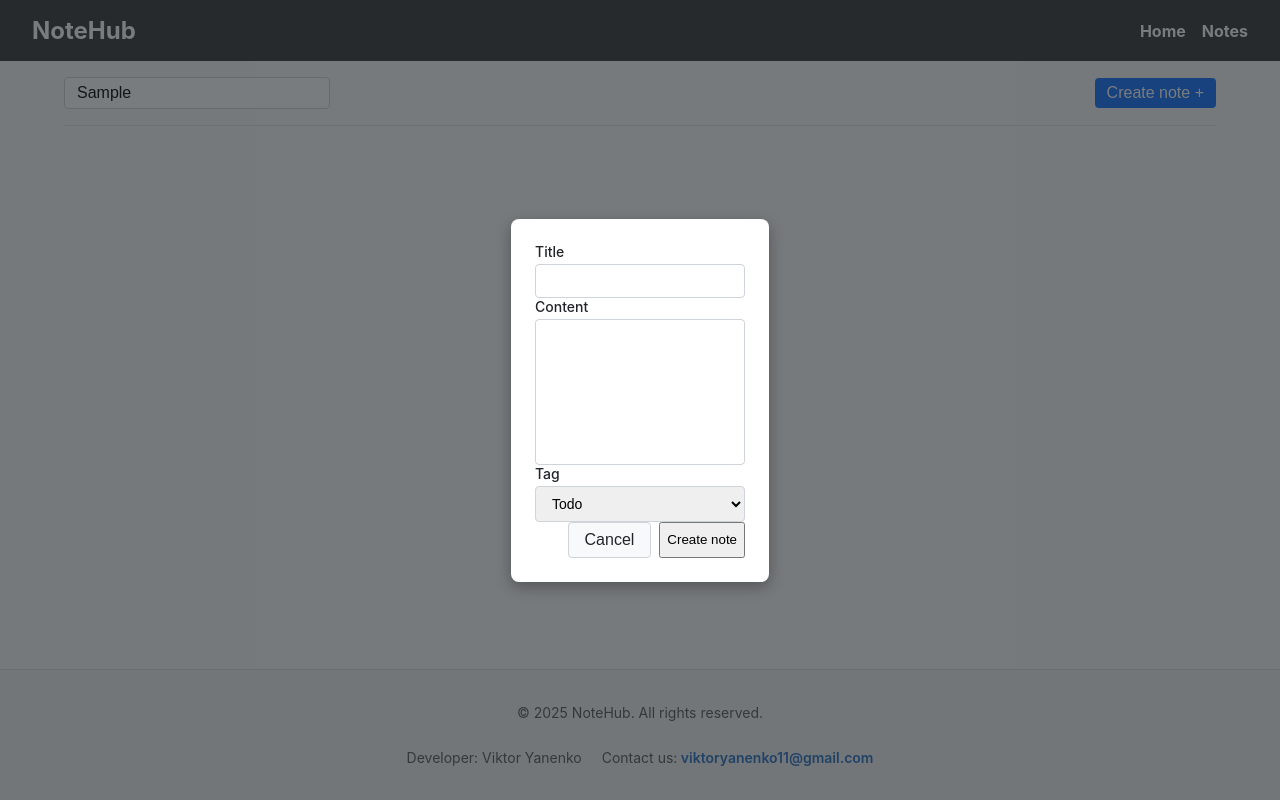
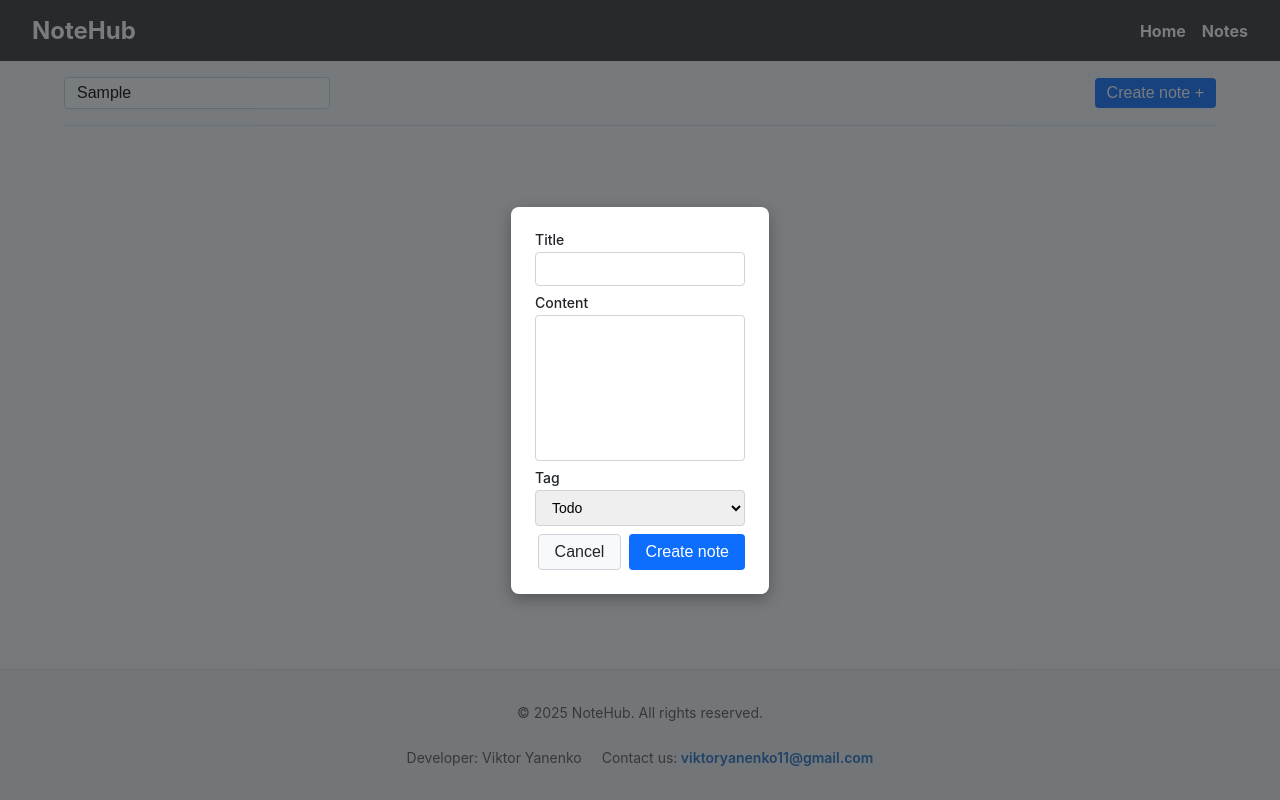
Before and after one commit to Viktor-Yanenko/06-notehub-nextjs, a Next.js app: page /notes in a window 1280 px wide. Both pictures are taken after typing "Sample" into the empty fields and a click on the button "Create note +". Built offline with nearby package versions, Linux system fonts and the light colour scheme; no server answers.

Commit message:
update NoteList, NoteForm

```diff
--- a/app/notes/[id]/page.tsx
+++ b/app/notes/[id]/page.tsx
@@ -17,7 +17,7 @@ export default async function NoteDetails({ params }: Props) {
 
     return (
         <HydrationBoundary state={dehydrate(queryClient)}>
-            <NoteDetailsClient />
+            <NoteDetailsClient id={noteId}/>
         </HydrationBoundary>
     )
 }
--- a/components/NoteForm/NoteForm.module.css
+++ b/components/NoteForm/NoteForm.module.css
@@ -5,6 +5,7 @@
 }
 
 .formGroup{
+    margin-bottom: 8px;
     display: flex;
     flex-direction: column;
     font-size: 14px;
--- a/components/NoteForm/NoteForm.tsx
+++ b/components/NoteForm/NoteForm.tsx
@@ -117,7 +117,7 @@ export default function NoteForm({ onClose }: NoteFormProps) {
                     <button type='button' className={css.cancelButton} onClick={onClose}>
                         Cancel
                     </button>
-                    <button type='submit' className={css.submitButton}>
+                    <button type='submit' className={css.sumbitButton}>
                         {isPending ? 'Creating new note...' : 'Create note'}
                     </button>
                 </div>
--- a/components/NoteList/NoteList.tsx
+++ b/components/NoteList/NoteList.tsx
@@ -1,3 +1,4 @@
+'use client';
 
 import { useMutation, useQueryClient } from '@tanstack/react-query';
 import css from './NoteList.module.css'
```
Also changed, not shown: app/notes/[id]/NoteDetails.client.tsx (+3 -7 lines).
